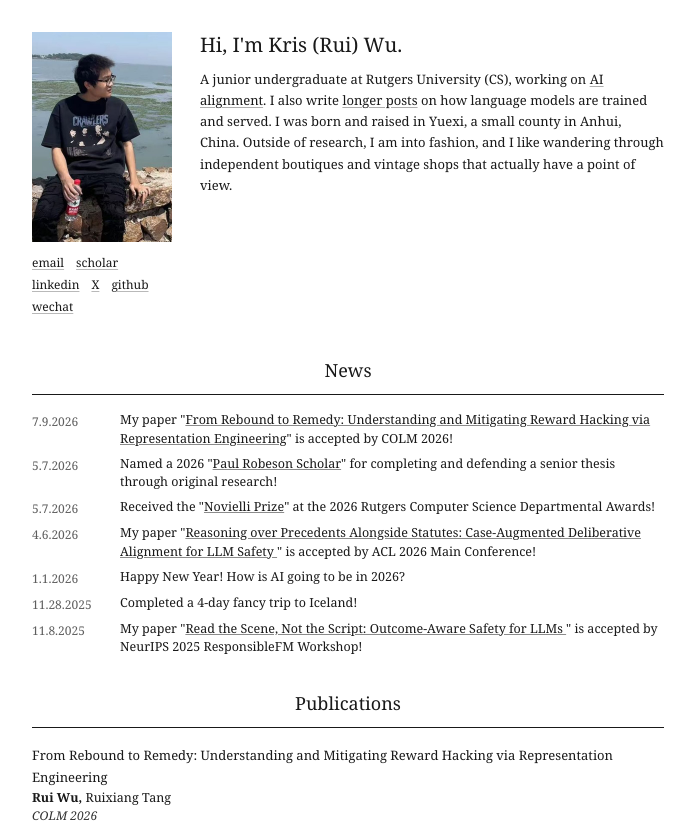
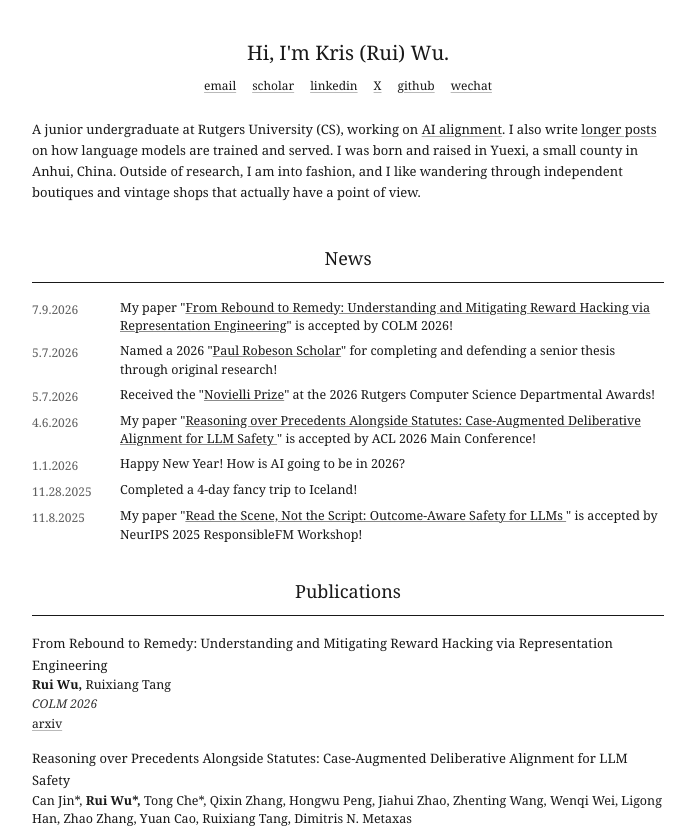
Before and after one commit to RuiWu1123/RuiWu1123.github.io, a React (Vite) app: page /#/ in a window 1280 px wide. Shown: the top 828 px of the page, without its empty margins (292-987 px from the left). Built offline with nearby package versions, Linux system fonts and the light colour scheme; a web font is replaced by a local one.

Commit message:
Drop the portrait; center the name with contact links beneath it

```diff
--- a/pages/Home.tsx
+++ b/pages/Home.tsx
@@ -63,17 +63,14 @@
 
   return (
     <div className="animate-fade-in pb-16">
-      {/* Hero: portrait on the left, introduction on the right */}
-      <section className="pt-8 pb-10 flex flex-col min-[460px]:flex-row min-[460px]:items-start gap-5 min-[460px]:gap-7">
-        <div className="min-[460px]:w-[140px] min-[460px]:flex-shrink-0">
-          <img
-            src="/portrait.jpg"
-            alt="Kris Rui Wu"
-            className="w-[140px] object-cover aspect-[2/3]"
-          />
+      {/* Hero: name, then contact on one line, then the introduction */}
+      <section className="pt-10 pb-10">
+        <h1 className="text-xl font-serif text-anthropic-text leading-tight text-center">
+          Hi, I&apos;m Kris (Rui) Wu.
+        </h1>
 
         {/* Contact, set as words rather than icons */}
-          <div className="mt-3 flex flex-wrap gap-x-3 gap-y-1 text-[12px] text-anthropic-gray">
+        <div className="mt-3 flex flex-wrap justify-center gap-x-4 gap-y-1 text-[12px] text-anthropic-gray">
           <button onClick={copyEmail} className={contactClass} title="rw761@scarletmail.rutgers.edu (click to copy)">
             email
           </button>
@@ -93,13 +90,8 @@
             wechat
           </button>
         </div>
-        </div>
 
-        <div className="flex-1 min-w-0">
-          <h1 className="text-xl font-serif mb-3 text-anthropic-text leading-tight">
-            Hi, I&apos;m Kris (Rui) Wu.
-          </h1>
-          <p className="text-base font-sans text-anthropic-gray leading-relaxed">
+        <p className="mt-6 text-base font-sans text-anthropic-gray leading-relaxed">
           A junior undergraduate at Rutgers University (CS), working on{' '}
           <Link to="/alignment" className={inlineLinkClass}>
             AI alignment
@@ -112,7 +104,6 @@
           county in Anhui, China. Outside of research, I am into fashion, and I like wandering
           through independent boutiques and vintage shops that actually have a point of view.
         </p>
-        </div>
       </section>
 
        {/* News Section */}
```
Lines whose indentation alone changed are shown as unchanged.
